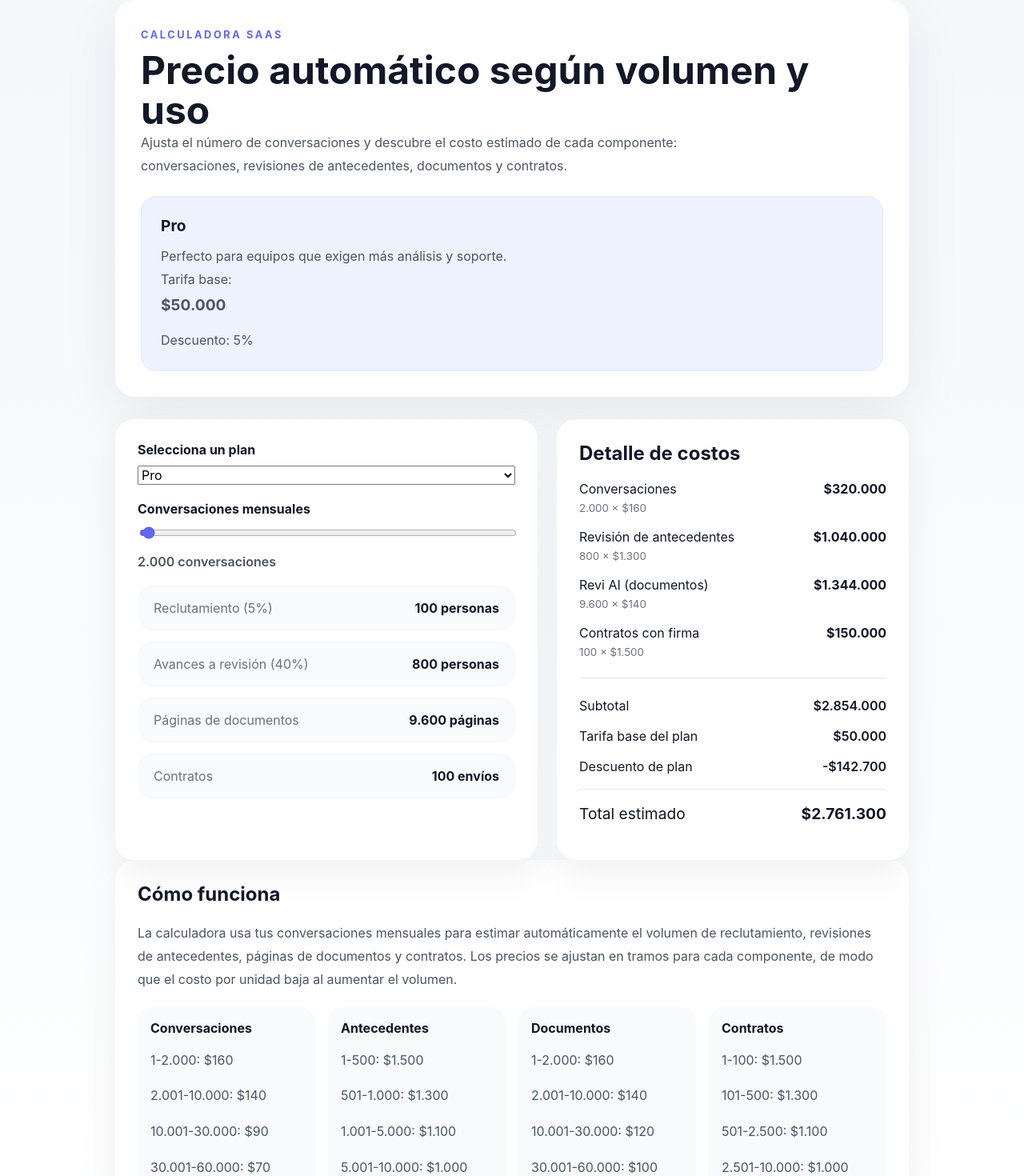
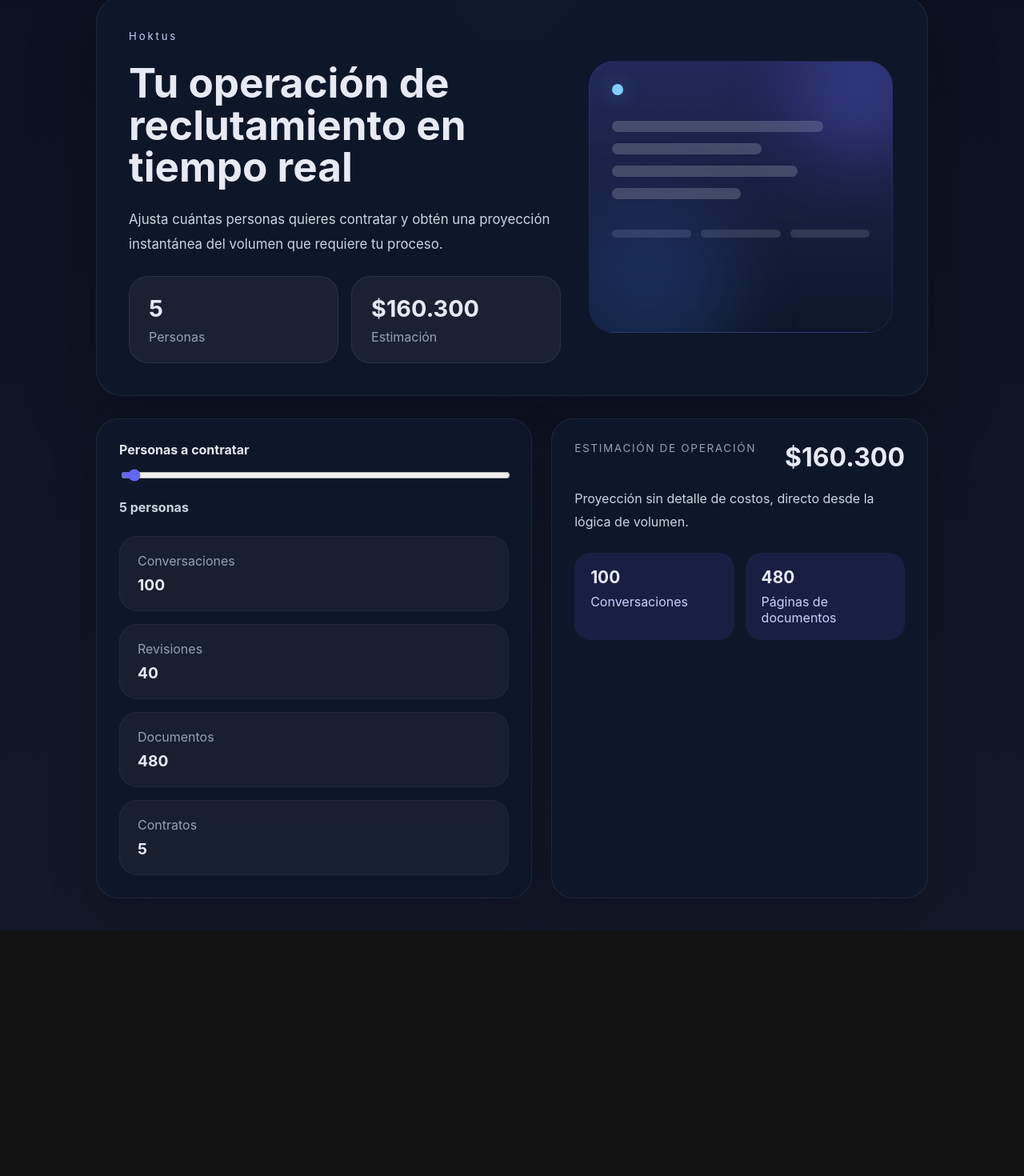
Before and after one commit to Brian-com-hoktus/calculadora-saas, a React (Vite) app: page / in a window 1280 px wide. Shown: the part 28-1498 px from the top of the page at 80% size. After the commit the page ends 1191 px from the top, so only its background shows below. Built offline with nearby package versions, Linux system fonts and the light colour scheme.

Commit message:
Update landing calculator and prepare for Vercel deploy

```diff
--- a/src/App.tsx
+++ b/src/App.tsx
@@ -1,6 +1,4 @@
 import { ChangeEvent, useMemo, useState } from 'react';
-
-type Plan = 'Basic' | 'Pro' | 'Max' | 'Enterprise';
 
 type RateTier = {
   min: number;
@@ -40,33 +38,6 @@ const contractTiers: RateTier[] = [
   { min: 10001, max: 100000, price: 600 }
 ];
 
-const planData: Record<Plan, { label: string; description: string; baseFee: number; discount: number }> = {
-  Basic: {
-    label: 'Básico',
-    description: 'Ideal para proyectos pequeños y primeros pilotos.',
-    baseFee: 0,
-    discount: 0
-  },
-  Pro: {
-    label: 'Pro',
-    description: 'Perfecto para equipos que exigen más análisis y soporte.',
-    baseFee: 50000,
-    discount: 0.05
-  },
-  Max: {
-    label: 'Max',
-    description: 'Para operaciones de alto volumen con mayor optimización.',
-    baseFee: 120000,
-    discount: 0.1
-  },
-  Enterprise: {
-    label: 'Enterprise',
-    description: 'Plan personalizado con soporte dedicado y acuerdos SLA.',
-    baseFee: 250000,
-    discount: 0.15
-  }
-};
-
 const getRateForQuantity = (tiers: RateTier[], quantity: number) => {
   const tier = tiers.find((tierItem) => quantity >= tierItem.min && quantity <= tierItem.max);
   return tier ? tier.price : tiers[tiers.length - 1].price;
@@ -81,218 +52,125 @@ const formatCLP = (value: number) => {
 };
 
 function App() {
-  const [plan, setPlan] = useState<Plan>('Pro');
-  const [conversations, setConversations] = useState(2000);
-  const planOptions = Object.keys(planData) as Plan[];
+  const [people, setPeople] = useState(5);
 
   const results = useMemo(() => {
-    const recruited = Math.round(conversations * 0.05);
+    const conversations = Math.max(1, people * 20);
     const advanced = Math.round(conversations * 0.4);
     const documentPages = advanced * 12;
-    const contracts = recruited;
+    const contracts = people;
 
     const conversationPrice = getRateForQuantity(conversationTiers, conversations);
     const backgroundPrice = getRateForQuantity(backgroundTiers, advanced);
     const documentPrice = getRateForQuantity(documentTiers, documentPages);
     const contractPrice = getRateForQuantity(contractTiers, contracts);
 
-    const conversationCost = conversations * conversationPrice;
-    const backgroundCost = advanced * backgroundPrice;
-    const documentCost = documentPages * documentPrice;
-    const contractCost = contracts * contractPrice;
-
-    const subtotal = conversationCost + backgroundCost + documentCost + contractCost;
-    const planInfo = planData[plan];
-    const discount = subtotal * planInfo.discount;
-    const total = planInfo.baseFee + subtotal - discount;
+    const total =
+      conversations * conversationPrice +
+      advanced * backgroundPrice +
+      documentPages * documentPrice +
+      contracts * contractPrice;
 
     return {
-      recruited,
+      conversations,
       advanced,
       documentPages,
       contracts,
-      conversationPrice,
-      backgroundPrice,
-      documentPrice,
-      contractPrice,
-      conversationCost,
-      backgroundCost,
-      documentCost,
-      contractCost,
-      subtotal,
-      discount,
-      total,
-      baseFee: planInfo.baseFee
+      total
     };
-  }, [conversations, plan]);
+  }, [people]);
+
+  const metrics = [
+    { label: 'Conversaciones', value: results.conversations },
+    { label: 'Revisiones', value: results.advanced },
+    { label: 'Documentos', value: results.documentPages },
+    { label: 'Contratos', value: results.contracts }
+  ];
 
   return (
     <div className="app-shell">
-      <header className="hero">
-        <div>
-          <span className="eyebrow">Calculadora SaaS</span>
-          <h1>Precio automático según volumen y uso</h1>
+      <header className="hero hero-landing">
+        <div className="hero-copy">
+          <span className="eyebrow">Hoktus</span>
+          <h1>Tu operación de reclutamiento en tiempo real</h1>
           <p>
-            Ajusta el número de conversaciones y descubre el costo estimado de cada componente: conversaciones,
-            revisiones de antecedentes, documentos y contratos.
+            Ajusta cuántas personas quieres contratar y obtén una proyección instantánea del volumen que requiere tu proceso.
           </p>
+
+          <div className="hero-meta">
+            <div>
+              <strong>{people.toLocaleString('es-CL')}</strong>
+              <span>Personas</span>
+            </div>
+            <div>
+              <strong>{formatCLP(results.total)}</strong>
+              <span>Estimación</span>
+            </div>
+          </div>
         </div>
-        <div className="plan-card">
-          <strong>{planData[plan].label}</strong>
-          <p>{planData[plan].description}</p>
-          <p>
-            Tarifa base: <strong>{formatCLP(planData[plan].baseFee)}</strong>
-          </p>
-          <p>Descuento: {Math.round(planData[plan].discount * 100)}%</p>
+
+        <div className="hero-visual">
+          <div className="visual-card">
+            <div className="visual-dot" />
+            <div className="visual-graph">
+              <span />
+              <span />
+              <span />
+              <span />
+            </div>
+            <div className="visual-footer">
+              <div />
+              <div />
+              <div />
+            </div>
+          </div>
         </div>
       </header>
 
-      <main className="content-grid">
-        <section className="controls-card">
+      <main className="content-grid landing-grid">
+        <section className="controls-card landing-card">
           <div className="field-group">
-            <label htmlFor="plan">Selecciona un plan</label>
-            <select
-              id="plan"
-              value={plan}
-              onChange={(event: ChangeEvent<HTMLSelectElement>) => setPlan(event.target.value as Plan)}
-            >
-              {planOptions.map((option) => (
-                <option key={option} value={option}>
-                  {planData[option].label}
-                </option>
-              ))}
-            </select>
+            <label htmlFor="people">Personas a contratar</label>
+            <input
+              id="people"
+              type="range"
+              min="1"
+              max="200"
+              step="1"
+              value={people}
+              onChange={(event: ChangeEvent<HTMLInputElement>) => setPeople(Number(event.target.value))}
+            />
+            <div className="range-value">{people.toLocaleString('es-CL')} personas</div>
           </div>
 
-          <div className="field-group">
-            <label htmlFor="conversations">Conversaciones mensuales</label>
-            <input
-              id="conversations"
-              type="range"
-              min="100"
-              max="200000"
-              step="100"
-              value={conversations}
-              onChange={(event: ChangeEvent<HTMLInputElement>) => setConversations(Number(event.target.value))}
-            />
-            <div className="range-value">{conversations.toLocaleString('es-CL')} conversaciones</div>
+          <div className="summary-metrics landing-metrics">
+            {metrics.map((metric) => (
+              <div key={metric.label}>
+                <span>{metric.label}</span>
+                <strong>{metric.value.toLocaleString('es-CL')}</strong>
+              </div>
+            ))}
           </div>
+        </section>
 
-          <div className="summary-metrics">
+        <section className="result-card landing-card total-card">
+          <div className="result-header">
+            <span>Estimación de operación</span>
+            <strong>{formatCLP(results.total)}</strong>
+          </div>
+          <p className="result-note">Proyección sin detalle de costos, directo desde la lógica de volumen.</p>
+          <div className="pill-grid">
             <div>
-              <span>Reclutamiento (5%)</span>
-              <strong>{results.recruited.toLocaleString('es-CL')} personas</strong>
+              <strong>{results.conversations.toLocaleString('es-CL')}</strong>
+              <span>Conversaciones</span>
             </div>
             <div>
-              <span>Avances a revisión (40%)</span>
-              <strong>{results.advanced.toLocaleString('es-CL')} personas</strong>
-            </div>
-            <div>
+              <strong>{results.documentPages.toLocaleString('es-CL')}</strong>
               <span>Páginas de documentos</span>
-              <strong>{results.documentPages.toLocaleString('es-CL')} páginas</strong>
-            </div>
-            <div>
-              <span>Contratos</span>
-              <strong>{results.contracts.toLocaleString('es-CL')} envíos</strong>
             </div>
           </div>
         </section>
-
-        <section className="result-card">
-          <h2>Detalle de costos</h2>
-          <div className="cost-row">
-            <div>
-              <span>Conversaciones</span>
-              <small>{conversations.toLocaleString('es-CL')} × {formatCLP(results.conversationPrice)}</small>
-            </div>
-            <strong>{formatCLP(results.conversationCost)}</strong>
-          </div>
-          <div className="cost-row">
-            <div>
-              <span>Revisión de antecedentes</span>
-              <small>{results.advanced.toLocaleString('es-CL')} × {formatCLP(results.backgroundPrice)}</small>
-            </div>
-            <strong>{formatCLP(results.backgroundCost)}</strong>
-          </div>
-          <div className="cost-row">
-            <div>
-              <span>Revi AI (documentos)</span>
-              <small>{results.documentPages.toLocaleString('es-CL')} × {formatCLP(results.documentPrice)}</small>
-            </div>
-            <strong>{formatCLP(results.documentCost)}</strong>
-          </div>
-          <div className="cost-row">
-            <div>
-              <span>Contratos con firma</span>
-              <small>{results.contracts.toLocaleString('es-CL')} × {formatCLP(results.contractPrice)}</small>
-            </div>
-            <strong>{formatCLP(results.contractCost)}</strong>
-          </div>
-
-          <div className="divider" />
-
-          <div className="cost-row small">
-            <span>Subtotal</span>
-            <strong>{formatCLP(results.subtotal)}</strong>
-          </div>
-          <div className="cost-row small">
-            <span>Tarifa base del plan</span>
-            <strong>{formatCLP(results.baseFee)}</strong>
-          </div>
-          <div className="cost-row small">
-            <span>Descuento de plan</span>
-            <strong>-{formatCLP(results.discount)}</strong>
-          </div>
-
-          <div className="total-row">
-            <span>Total estimado</span>
-            <strong>{formatCLP(results.total)}</strong>
-          </div>
-        </section>
       </main>
-
-      <section className="info-section">
-        <h2>Cómo funciona</h2>
-        <p>
-          La calculadora usa tus conversaciones mensuales para estimar automáticamente el volumen de reclutamiento,
-          revisiones de antecedentes, páginas de documentos y contratos. Los precios se ajustan en tramos para cada
-          componente, de modo que el costo por unidad baja al aumentar el volumen.
-        </p>
-        <div className="tier-grid">
-          <div>
-            <strong>Conversaciones</strong>
-            <p>1-2.000: $160</p>
-            <p>2.001-10.000: $140</p>
-            <p>10.001-30.000: $90</p>
-            <p>30.001-60.000: $70</p>
-            <p>60.001+: $60</p>
-          </div>
-          <div>
-            <strong>Antecedentes</strong>
-            <p>1-500: $1.500</p>
-            <p>501-1.000: $1.300</p>
-            <p>1.001-5.000: $1.100</p>
-            <p>5.001-10.000: $1.000</p>
-            <p>10.001+: $500</p>
-          </div>
-          <div>
-            <strong>Documentos</strong>
-            <p>1-2.000: $160</p>
-            <p>2.001-10.000: $140</p>
-            <p>10.001-30.000: $120</p>
-            <p>30.001-60.000: $100</p>
-            <p>60.001+: $80</p>
-          </div>
-          <div>
-            <strong>Contratos</strong>
-            <p>1-100: $1.500</p>
-            <p>101-500: $1.300</p>
-            <p>501-2.500: $1.100</p>
-            <p>2.501-10.000: $1.000</p>
-            <p>10.001+: $600</p>
-          </div>
-        </div>
-      </section>
     </div>
   );
 }
--- a/src/styles.css
+++ b/src/styles.css
@@ -1,8 +1,8 @@
 :root {
-  color-scheme: light;
+  color-scheme: dark;
   font-family: Inter, ui-sans-serif, system-ui, -apple-system, BlinkMacSystemFont, 'Segoe UI', sans-serif;
-  background: #f5f7fb;
-  color: #111827;
+  background: linear-gradient(180deg, #0b1120 0%, #121827 100%);
+  color: #e7eaf5;
   font-size: 16px;
 }
 
@@ -13,7 +13,8 @@
 body {
   margin: 0;
   min-height: 100vh;
-  background: linear-gradient(180deg, #f5f7fb 0%, #ffffff 100%);
+  background: radial-gradient(circle at top, rgba(99, 102, 241, 0.18), transparent 35%),
+    linear-gradient(180deg, #0b1120 0%, #121827 100%);
 }
 
 button,
@@ -23,188 +24,285 @@ select {
 }
 
 .app-shell {
-  max-width: 1040px;
+  max-width: 1080px;
   margin: 0 auto;
-  padding: 28px 24px 48px;
+  padding: 24px 20px 40px;
 }
 
-.hero {
+.hero-landing {
+  display: grid;
+  grid-template-columns: 1.4fr 1fr;
+  gap: 32px;
+  padding: 40px;
+  border-radius: 32px;
+  background: rgba(15, 23, 42, 0.96);
+  border: 1px solid rgba(148, 163, 184, 0.12);
+  box-shadow: 0 30px 90px rgba(0, 0, 0, 0.24);
+}
+
+.hero-copy {
   display: grid;
   gap: 24px;
-  padding: 32px;
-  border-radius: 24px;
-  background: #ffffff;
-  box-shadow: 0 24px 70px rgba(16, 24, 40, 0.08);
 }
 
-.eyebrow {
-  display: inline-block;
-  text-transform: uppercase;
-  letter-spacing: 0.2em;
-  color: #6366f1;
-  font-weight: 700;
-  font-size: 0.8rem;
-  margin-bottom: 12px;
+.hero-copy .eyebrow {
+  color: #c7d2fe;
+  letter-spacing: 0.22em;
+  margin-bottom: 0;
+  font-size: 0.82rem;
 }
 
-.hero h1 {
+.hero-copy h1 {
   margin: 0;
-  font-size: clamp(2rem, 4vw, 3rem);
-  line-height: 1.05;
+  font-size: clamp(2.5rem, 4vw, 4rem);
+  line-height: 1.03;
 }
 
-.hero p {
+.hero-copy p {
   margin: 0;
-  max-width: 720px;
-  line-height: 1.8;
-  color: #4b5563;
+  max-width: 640px;
+  color: #cbd5e1;
+  font-size: 1.05rem;
+  line-height: 1.85;
 }
 
-.plan-card {
-  padding: 24px;
-  border-radius: 20px;
-  background: #eef2ff;
-  border: 1px solid #dbeafe;
+.hero-meta {
+  display: grid;
+  gap: 16px;
+  grid-template-columns: repeat(2, minmax(0, 1fr));
 }
 
-.plan-card strong {
+.hero-meta div {
+  padding: 22px 24px;
+  border-radius: 24px;
+  background: rgba(255, 255, 255, 0.05);
+  border: 1px solid rgba(148, 163, 184, 0.12);
+}
+
+.hero-meta strong {
   display: block;
-  font-size: 1.2rem;
-  margin-bottom: 12px;
+  font-size: 1.8rem;
+  margin-bottom: 8px;
+}
+
+.hero-meta span {
+  color: #94a3b8;
+}
+
+.hero-visual {
+  display: flex;
+  align-items: center;
+  justify-content: center;
+}
+
+.visual-card {
+  width: min(100%, 380px);
+  min-height: 340px;
+  position: relative;
+  border-radius: 32px;
+  background: linear-gradient(180deg, rgba(99, 102, 241, 0.24) 0%, rgba(15, 23, 42, 0.92) 100%);
+  border: 1px solid rgba(99, 102, 241, 0.16);
+  padding: 28px;
+  overflow: hidden;
+}
+
+.visual-card::before,
+.visual-card::after {
+  content: '';
+  position: absolute;
+  border-radius: 999px;
+  filter: blur(42px);
+}
+
+.visual-card::before {
+  width: 160px;
+  height: 160px;
+  background: rgba(99, 102, 241, 0.28);
+  top: -40px;
+  right: -40px;
+}
+
+.visual-card::after {
+  width: 220px;
+  height: 220px;
+  background: rgba(59, 130, 246, 0.18);
+  bottom: -60px;
+  left: -40px;
+}
+
+.visual-dot {
+  width: 14px;
+  height: 14px;
+  border-radius: 50%;
+  background: #82cfff;
+  margin-bottom: 18px;
+  box-shadow: 0 0 24px rgba(130, 207, 255, 0.35);
+}
+
+.visual-graph {
+  display: grid;
+  gap: 14px;
+  padding: 14px 0;
+}
+
+.visual-graph span {
+  height: 14px;
+  border-radius: 999px;
+  background: rgba(255, 255, 255, 0.18);
+}
+
+.visual-graph span:nth-child(1) {
+  width: 82%;
+}
+
+.visual-graph span:nth-child(2) {
+  width: 58%;
+}
+
+.visual-graph span:nth-child(3) {
+  width: 72%;
+}
+
+.visual-graph span:nth-child(4) {
+  width: 50%;
+}
+
+.visual-footer {
+  display: flex;
+  gap: 12px;
+  margin-top: 24px;
+}
+
+.visual-footer div {
+  flex: 1;
+  height: 10px;
+  border-radius: 999px;
+  background: rgba(255, 255, 255, 0.12);
 }
 
 .content-grid {
   display: grid;
   gap: 24px;
-  grid-template-columns: 1.2fr 1fr;
+  grid-template-columns: 1.1fr 0.95fr;
   margin-top: 28px;
 }
 
-.controls-card,
-.result-card,
-.info-section {
-  background: #ffffff;
-  border-radius: 24px;
-  padding: 28px;
-  box-shadow: 0 18px 48px rgba(15, 23, 42, 0.06);
+.landing-grid {
+  grid-template-columns: 1.1fr 0.95fr;
 }
 
-.controls-card h2,
-.result-card h2,
-.info-section h2 {
-  margin-top: 0;
+.controls-card,
+.result-card {
+  background: rgba(15, 23, 42, 0.98);
+  border-radius: 28px;
+  padding: 28px;
+  border: 1px solid rgba(148, 163, 184, 0.12);
+  box-shadow: 0 24px 60px rgba(0, 0, 0, 0.18);
 }
 
 .field-group {
   display: grid;
-  gap: 10px;
-  margin-bottom: 20px;
+  gap: 12px;
+  margin-bottom: 26px;
 }
 
 label {
   font-weight: 700;
-  color: #111827;
-}
-
-select,
-input[type='range'] {
-  width: 100%;
+  color: #e2e8f0;
 }
 
 input[type='range'] {
+  width: 100%;
   accent-color: #6366f1;
 }
 
 .range-value {
-  margin-top: 6px;
-  color: #4b5563;
-  font-weight: 600;
+  margin-top: 8px;
+  color: #cbd5e1;
+  font-weight: 700;
+}
+
+.landing-card {
+  background: rgba(15, 23, 42, 0.96);
 }
 
 .summary-metrics {
   display: grid;
-  gap: 14px;
-  margin-top: 16px;
+  gap: 16px;
+  margin-top: 18px;
 }
 
-.summary-metrics div {
-  padding: 18px 20px;
-  border-radius: 18px;
-  background: #f8fafc;
-  display: flex;
-  justify-content: space-between;
-  align-items: center;
+.landing-metrics div {
+  padding: 20px 22px;
+  border-radius: 22px;
+  background: rgba(255, 255, 255, 0.04);
+  border: 1px solid rgba(148, 163, 184, 0.08);
 }
 
 .summary-metrics span {
-  color: #6b7280;
+  display: block;
+  color: #94a3b8;
+  margin-bottom: 8px;
 }
 
 .summary-metrics strong {
-  font-size: 1rem;
+  font-size: 1.2rem;
 }
 
-.result-card .cost-row,
-.result-card .total-row {
+.result-header {
   display: flex;
   justify-content: space-between;
+  gap: 18px;
   align-items: flex-start;
-  gap: 10px;
   margin-bottom: 18px;
 }
 
-.result-card .cost-row small {
-  display: block;
-  color: #6b7280;
-  margin-top: 6px;
+.result-header span {
+  color: #94a3b8;
+  text-transform: uppercase;
+  letter-spacing: 0.12em;
+  font-size: 0.85rem;
 }
 
-.result-card .cost-row strong {
-  font-size: 1rem;
+.result-header strong {
+  font-size: 2rem;
 }
 
-.result-card .small strong {
-  font-weight: 600;
-}
-
-.total-row {
-  font-size: 1.2rem;
-  border-top: 1px solid #e5e7eb;
-  padding-top: 18px;
-  margin-top: 6px;
-}
-
-.divider {
-  height: 1px;
-  background: #e5e7eb;
-  margin: 24px 0;
-}
-
-.info-section p {
-  color: #4b5563;
+.result-note {
+  margin: 0 0 24px;
+  color: #cbd5e1;
   line-height: 1.8;
 }
 
-.tier-grid {
+.pill-grid {
   display: grid;
-  gap: 16px;
-  grid-template-columns: repeat(auto-fit, minmax(180px, 1fr));
-  margin-top: 20px;
+  gap: 14px;
+  grid-template-columns: repeat(2, minmax(0, 1fr));
 }
 
-.tier-grid div {
-  padding: 16px;
-  border-radius: 18px;
-  background: #f8fafc;
+.pill-grid div {
+  padding: 18px 20px;
+  border-radius: 20px;
+  background: rgba(99, 102, 241, 0.12);
 }
 
-.tier-grid strong {
+.pill-grid strong {
   display: block;
-  margin-bottom: 10px;
+  font-size: 1.3rem;
+  margin-bottom: 8px;
+}
+
+.pill-grid span {
+  color: #c7d2fe;
 }
 
 @media (max-width: 900px) {
+  .hero-landing,
   .content-grid {
     grid-template-columns: 1fr;
   }
+
+  .hero-landing {
+    padding: 28px;
+  }
 }
```
